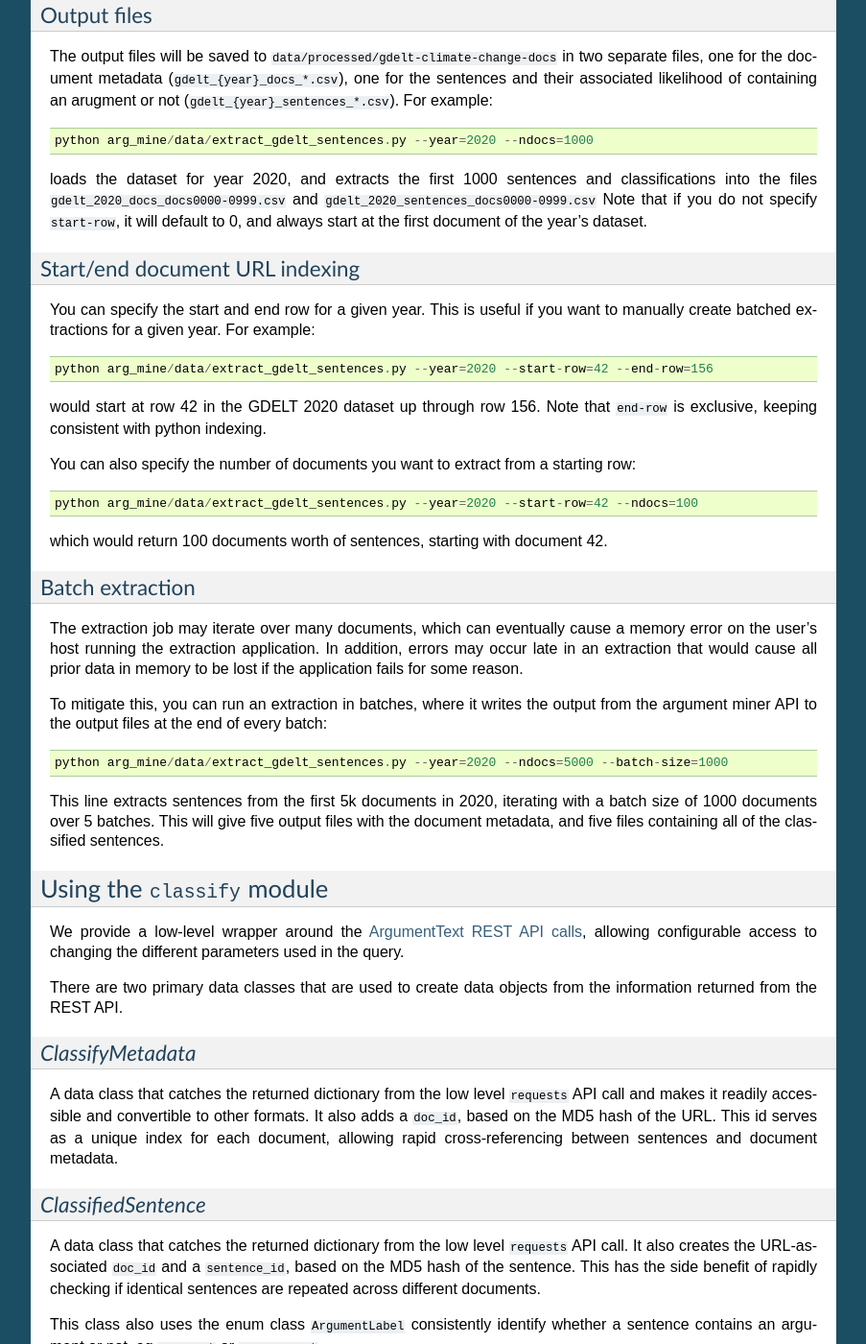
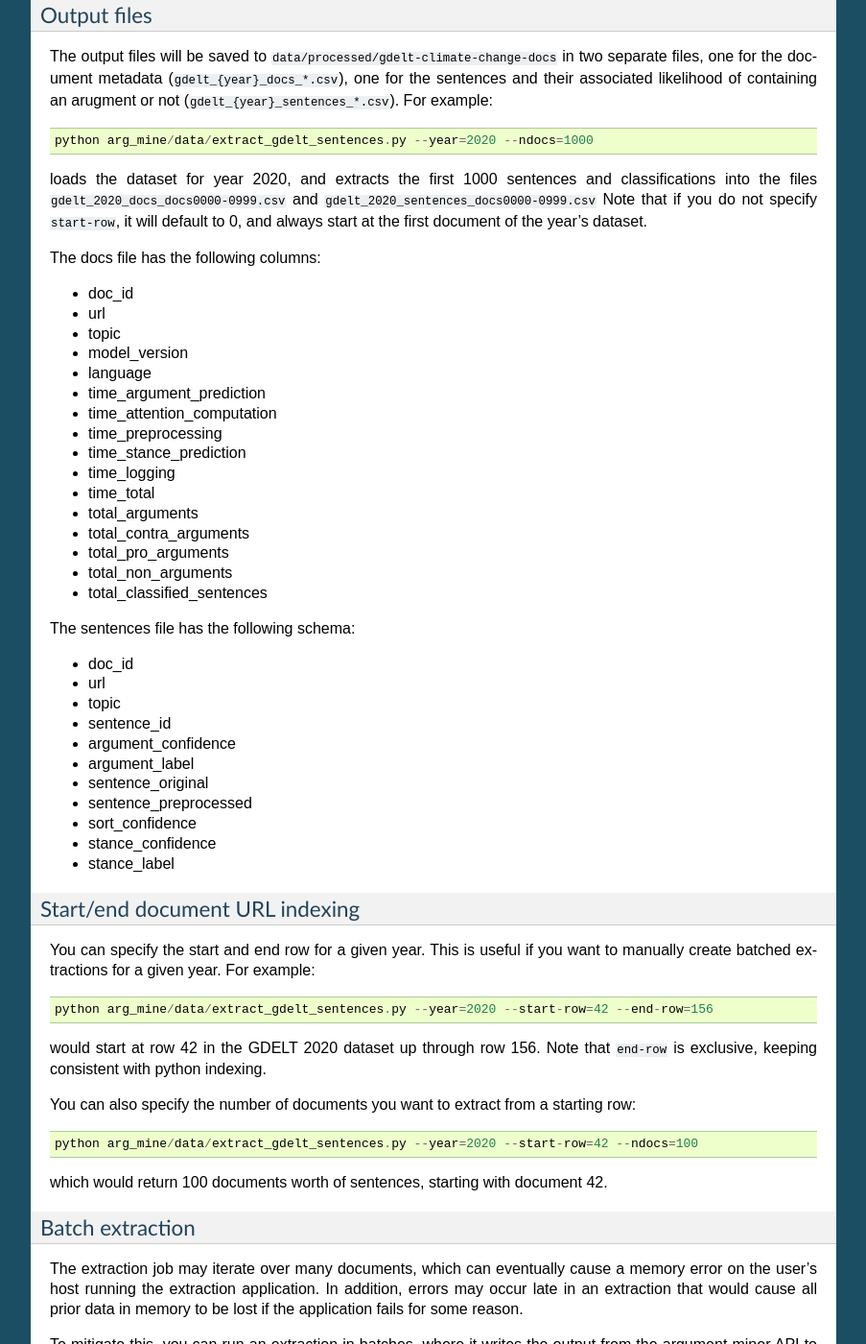
Before and after one commit to mpesavento/arg-mine, a Sphinx documentation site: the page built from docs/extract_arguments.rst, in a window 1280 px wide and 1400 px high, scrolled down 846 px. Shown: the whole window at 96% size, without its empty margins (198-1101 px from the left). Built offline with Sphinx 7.4.7, drawn with Linux system fonts in a browser that asks for light colours; some of the changed text lies outside the part shown.

Commit message:
minor fixes

```diff
--- a/docs/extract_arguments.rst
+++ b/docs/extract_arguments.rst
@@ -63,6 +63,40 @@ loads the dataset for year 2020, and extracts the first 1000 sentences and class
 into the files ``gdelt_2020_docs_docs0000-0999.csv`` and ``gdelt_2020_sentences_docs0000-0999.csv``
 Note that if you do not specify ``start-row``, it will default to 0, and always start at the
 first document of the year's dataset.
+
+The docs file has the following columns:
+
+* doc_id
+* url
+* topic
+* model_version
+* language
+* time_argument_prediction
+* time_attention_computation
+* time_preprocessing
+* time_stance_prediction
+* time_logging
+* time_total
+* total_arguments
+* total_contra_arguments
+* total_pro_arguments
+* total_non_arguments
+* total_classified_sentences
+
+The sentences file has the following schema:
+
+* doc_id
+* url
+* topic
+* sentence_id
+* argument_confidence
+* argument_label
+* sentence_original
+* sentence_preprocessed
+* sort_confidence
+* stance_confidence
+* stance_label
+
 
 Start/end document URL indexing
 ^^^^^^^^^^^^^^^^^^^^^^^^^^^^^^^^^^^
--- a/docs/getting-started.rst
+++ b/docs/getting_started.rst
@@ -72,6 +72,8 @@ Each of these should have the corresponding values in the appropriate place.
 * Enter in your unique AWS access keys, obtained from your personal account or from your AWS account administrator.
 * Obtain your ArgumentText keys by filling out the registration form `here <https://api.argumentsearch.com/en/api_registration>`_
 
+MAKE THE argetxt API registration MORE EVIDENT
+
 These env vars can be loaded into the environment inside a script or notebook via::
 
     from dotenv import load_dotenv, find_dotenv
@@ -119,6 +121,7 @@ This will launch the jupyter lab server, with the host repository volume-mapped
 To update the documentation and view it locally, run::
 
     make docs
+
 and in your browser go to::
 
     file://<your project root>arg-mine/docs/_build/html/index.html
@@ -127,6 +130,7 @@ and in your browser go to::
 To push the update to http://mpesavento.github.io/arg-mine ::
 
     make docs-upload
+
 Note that this will overwrite any previous documentation and publish the new content live.
 
 
--- a/docs/index.rst
+++ b/docs/index.rst
@@ -11,11 +11,12 @@ Contents:
 .. toctree::
    :maxdepth: 2
 
-   getting-started
+   getting_started
    setup_ec2
    download_data
    extract_arguments
    explore_data
+   future_directions
    modeling_references
 
 
--- a/docs/setup_ec2.rst
+++ b/docs/setup_ec2.rst
@@ -87,7 +87,7 @@ Set up the repository and code environment
     pip3 install -e .
 
 Set up the docker image and commands
----------------------------------
+------------------------------------
 
 #. Build the docker image
     Run::
```
Also changed, not shown: other parts of docs/extract_arguments.rst (+1 -10 lines), docs/explore_data.rst (+0 -12 lines), docs/future_directions.rst (added, +32 -0 lines), 1 other file.
